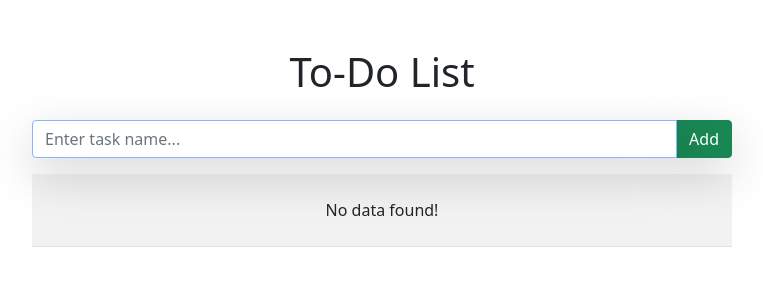
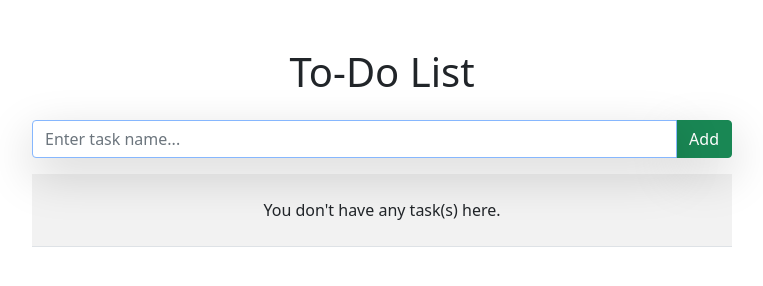
Before and after one commit to skhasimahmed/todo-app, a plain HTML site: page index.html in a window 1280 px wide. Shown: the whole page, without its empty margins (258-1021 px from the left). Drawn offline with nearby package versions, Linux system fonts and the light colour scheme.

Commit message:
empty task message updated.

```diff
--- a/index.html
+++ b/index.html
@@ -40,7 +40,7 @@
                         <tbody id="no-data" hidden>
                             <tr>
                                 <td colspan="2" class="text-center">
-                                    <p class="pt-3">No data found!</p>
+                                    <p class="pt-3">You don't have any task(s) here.</p>
                                 </td>
                             </tr>
                         </tbody>
```
